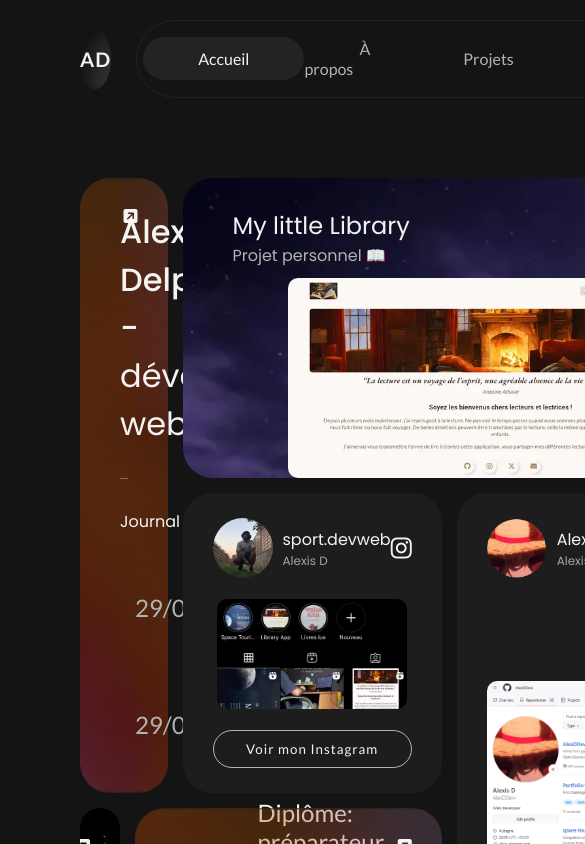
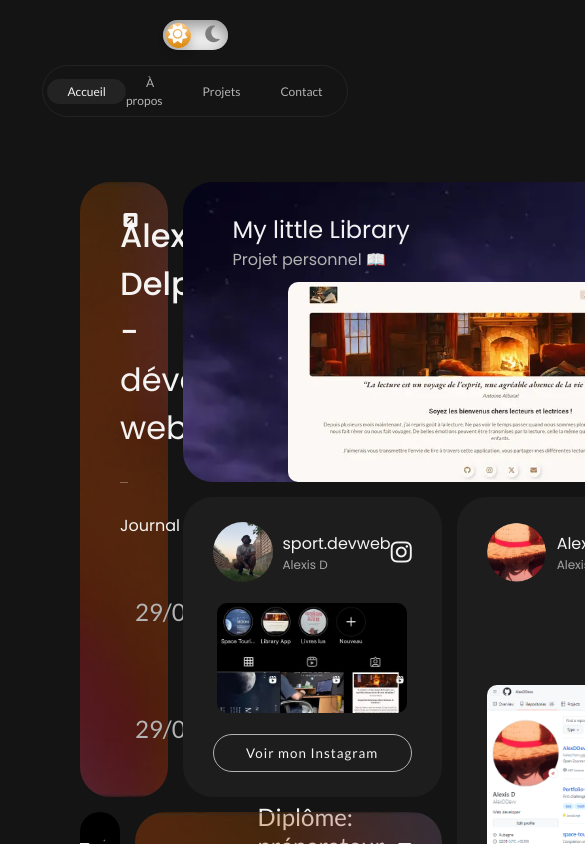
Before and after one commit to AlexDDevv/Portfolio-v3, a React (Vite) app: page / in a window 390 px wide. Shown: the top 844 px of the page, 585 px wide, since content can reach past the window. Built offline with nearby package versions, Linux system fonts and the light colour scheme.

Commit message:
Add responsive for header and delete useless file

```diff
--- a/src/assets/sass/components/header/_header.scss
+++ b/src/assets/sass/components/header/_header.scss
@@ -2,4 +2,16 @@
     @include between;
     gap: 25px;
     margin-bottom: 80px;
+
+    @media screen and (max-width: 1024px) {
+        gap: 20px;
+    }
+    @media screen and (max-width: 640px) {
+        justify-content: center;
+        flex-wrap: wrap;
+    }
+    @media screen and (max-width: 425px) {
+        gap: 15px 0;
+        margin-bottom: 65px;
+    }
 }
--- a/src/assets/sass/components/header/_logo.scss
+++ b/src/assets/sass/components/header/_logo.scss
@@ -11,4 +11,8 @@
     background: #232323;
     box-shadow: inset 5px 5px 15px #0e0e0e,
                 inset -5px -5px 15px #383838;
+
+    @media screen and (max-width: 768px) {
+        display: none;
+    }
 }
--- a/src/assets/sass/components/header/_navBar.scss
+++ b/src/assets/sass/components/header/_navBar.scss
@@ -1,19 +1,52 @@
 .nav-bar {
     border: 1px solid rgb(35, 35, 35);
     border-radius: 80px;
+
+    @media screen and (max-width: 425px) {
+        order: 2;
+    }
 
     .nav-list {
         @include center;
         padding: 6px;
 
+        @media screen and (max-width: 1024px) {
+            padding: 4px;
+        }
+        @media screen and (max-width: 640px) {
+            padding: 2px 4px;
+        }
+
         .nav-li {
             padding: 12px 0;
+
+            @media screen and (max-width: 1280px) {
+                padding: 10px 0;
+            }
+            @media screen and (max-width: 1024px) {
+                padding: 8px 0;
+            }
+            @media screen and (max-width: 640px) {
+                padding: 5px 0;
+            }
 
             a {
                 border-radius: 80px;
                 font-family: $bodyFont;
                 padding: 12px 55px;
-                transition: 0.5s 0.1s ease-in-out;
+                transition: color 0.5s 0.1s ease-in-out, background 0.5s 0.1s ease-in-out;
+
+                @media screen and (max-width: 1280px) {
+                    padding: 10px 40px;
+                }
+                @media screen and (max-width: 1024px) {
+                    font-size: 14px;
+                    padding: 8px 30px;
+                }
+                @media screen and (max-width: 640px) {
+                    font-size: 12px;
+                    padding: 5px 20px;
+                }
             }
             .nav-link {
                 color: $grayColor
--- a/src/assets/sass/components/logo/_logo.scss
+++ /dev/null
@@ -1,14 +0,0 @@
-.logo {
-    height: 60px;
-    width: 60px;
-    border-radius: 50%;
-    color: $white;
-    font-family: $bodyFont;
-    font-size: 20px;
-    font-weight: 600;
-    letter-spacing: 1px;
-    @include center;
-    background: #232323;
-    box-shadow: inset 5px 5px 15px #0e0e0e,
-                inset -5px -5px 15px #383838;
-}
```
